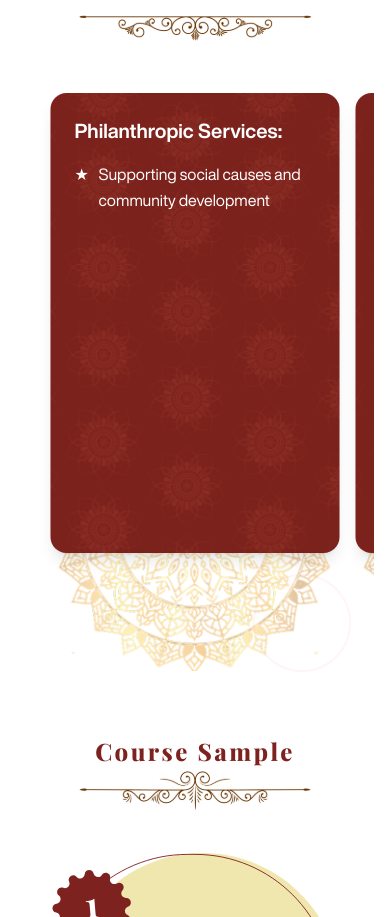
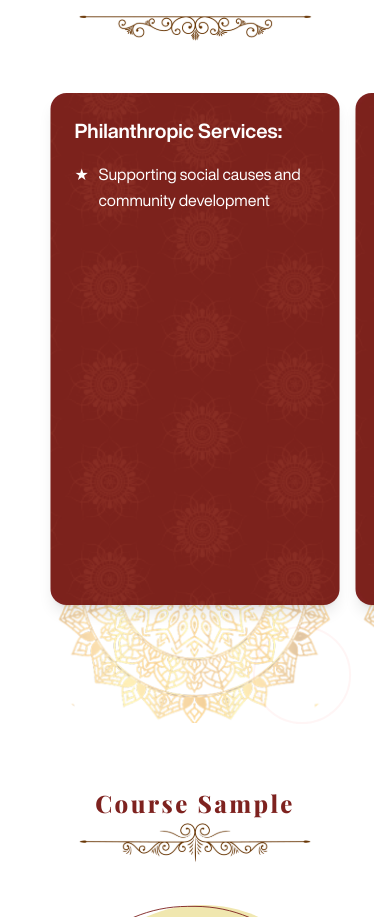
Before and after one commit to feminafiroz/padma, a React (Vite) app: page / in a window 390 px wide. Shown: the part 4005-4922 px from the top of the page. Built offline with nearby package versions, Linux system fonts and the light colour scheme; a web font is replaced by a local one.

Commit message:
mobile reaponsivns

```diff
--- a/src/Components/User/Home/ProductSection.jsx
+++ b/src/Components/User/Home/ProductSection.jsx
@@ -182,14 +182,16 @@ const ProductSection = () => {
                   className='flex flex-col h-full'
 
                 >
-                  <div className="flex-grow bg-[#7E221F] rounded-2xl p-6 shadow-lg text-white font-helvetica relative overflow-hidden h-115">
+                  <div className="flex-grow bg-[#7E221F] rounded-2xl p-6 shadow-lg text-white font-helvetica relative overflow-hidden h-128">
                     <div
                       className="absolute inset-0 opacity-100 bg-no-repeat bg-cover"
                       style={{ backgroundImage: `url(${bgpro})` }}
                     ></div>
                     <div className="relative z-10">
-                      <h3 className="text-xl font-semibold mb-4">{service.title}</h3>
-                      <ul className="space-y-3 list-none">
+                      <h3 className="text-xl font-semibold mb-1">{service.title}</h3>
+                  <h3 className="text-sm font-medium mb-1">{service.subtitle}</h3>
+
+                      <ul className="space-y-3 list-none pt-3">
                         {service.items.map((item, itemIndex) => (
                           <li
                             key={itemIndex}
```
